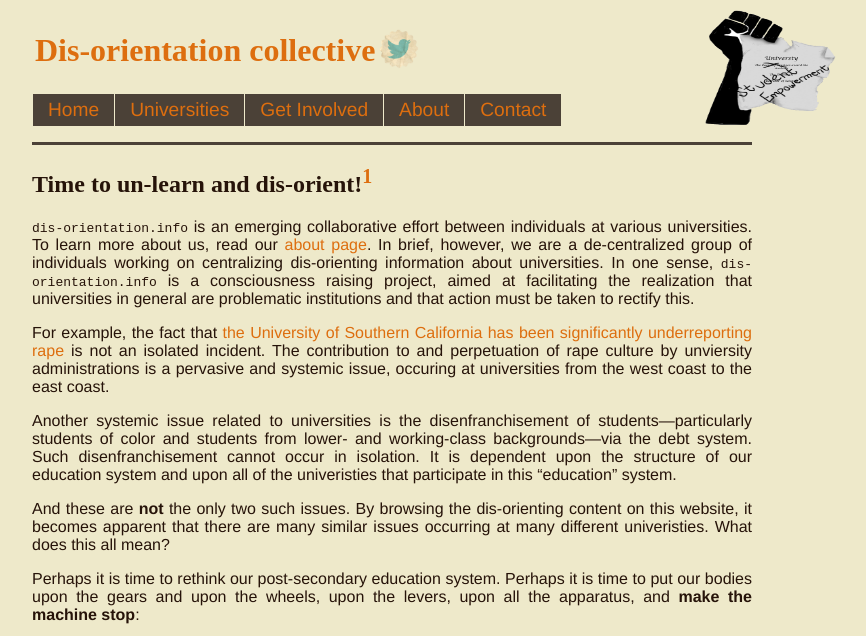
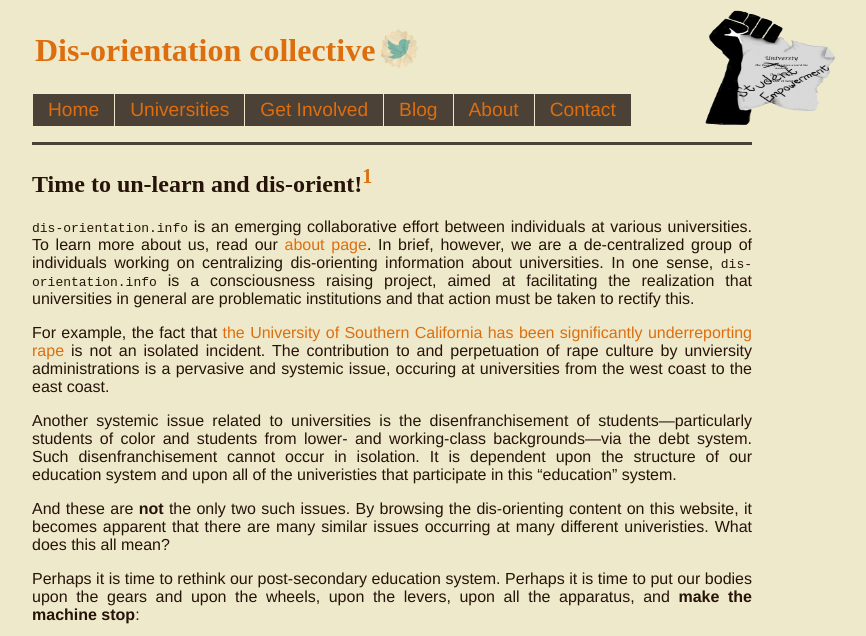
Before and after one commit to dis-orientation/dis-orientation.github.io, a Jekyll site: the page built from index.md, in a window 1280 px wide, cut to the strip 0-636 px from the top of the page. Shown: the whole strip, without its empty margins (248-1114 px from the left). Built offline with Jekyll 4.4.1, drawn with Linux system fonts in a browser that asks for light colours; Markdown is read by kramdown in place of the engine named in the settings.

Commit message:
added blog tab for main website

```diff
--- a/_includes/header.html
+++ b/_includes/header.html
@@ -30,6 +30,7 @@
 						<li><a href="http://dis-orientation.info">Home</a></li>
 						<li><a href="http://dis-orientation.info/universities">Universities</a></li>
 						<li><a href="http://dis-orientation.info/involved">Get Involved</a></li>
+						<li><a href="http://dis-orientation.info/blog">Blog</a></li>
 						<li><a href="http://dis-orientation.info/about">About</a></li>
 						<li><a href="http://dis-orientation.info/contact">Contact</a></li>
 					</ul>
```
